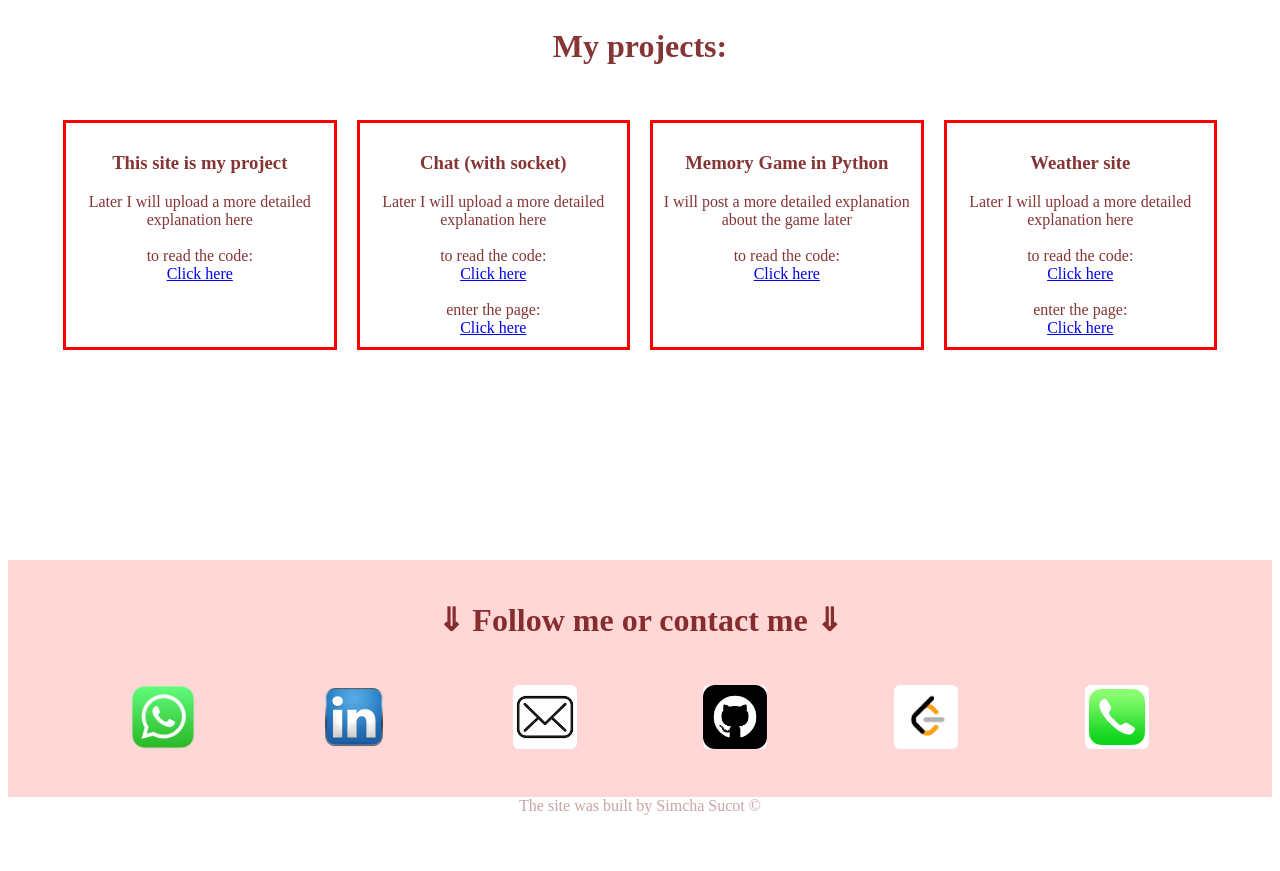
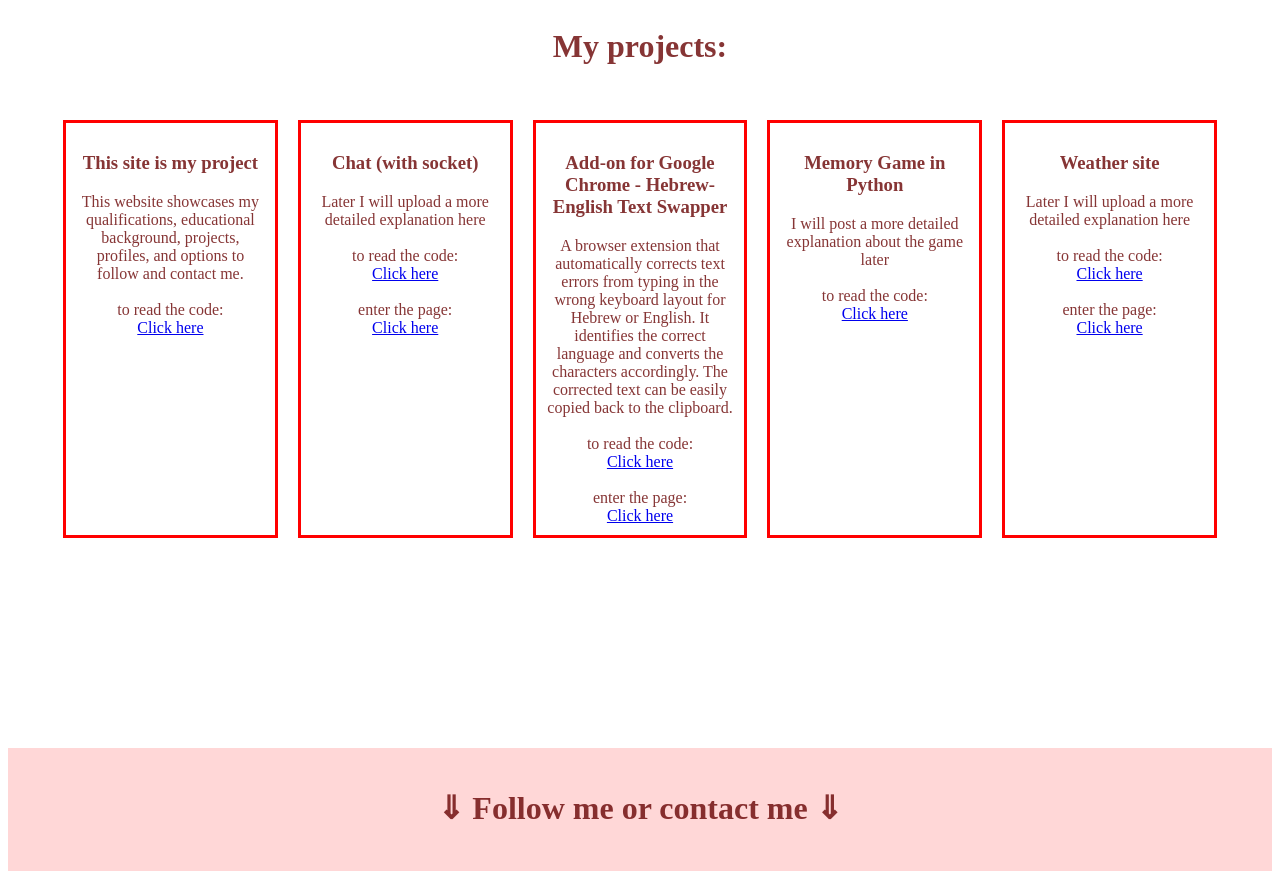
Before and after one commit to SimchaSucot/myWebsite, a React (Vite) app: page / in a window 1280 px wide. Shown: the part 1800-2671 px from the top of the page. Before the commit the page ends 2623 px from the top, so only its background shows below. Built offline with nearby package versions, Linux system fonts and the light colour scheme.

Commit message:
I added the plugin project and more...

```diff
--- a/src/componets/Projects.jsx
+++ b/src/componets/Projects.jsx
@@ -7,7 +7,7 @@ function Projects() {
       <div className="allProjects">
         <div className="project">
           <h3>This site is my project</h3>
-          Later I will upload a more detailed explanation here
+          This website showcases my qualifications, educational background, projects, profiles, and options to follow and contact me.
           <br />
           <br />
           to read the code:
@@ -27,6 +27,21 @@ function Projects() {
           <br />
           enter the page:
           <a href="https://simchasucot.github.io/Chat_socket/" target="_blank">
+            Click here
+          </a>
+        </div>
+        <div className="project">
+          <h3>Add-on for Google Chrome - Hebrew-English Text Swapper</h3>
+          A browser extension that automatically corrects text errors from typing in the wrong keyboard layout for Hebrew or English. It identifies the correct language and converts the characters accordingly. The corrected text can be easily copied back to the clipboard.
+          <br />
+          <br />
+          to read the code:
+          <a href="https://github.com/SimchaSucot/Keyboard_Fixer" target="_blank">
+            Click here
+          </a>
+          <br />
+          enter the page:
+          <a href="https://chromewebstore.google.com/detail/hlfeocfcjamaopiendpnolckamncpkai" target="_blank">
             Click here
           </a>
         </div>
```
